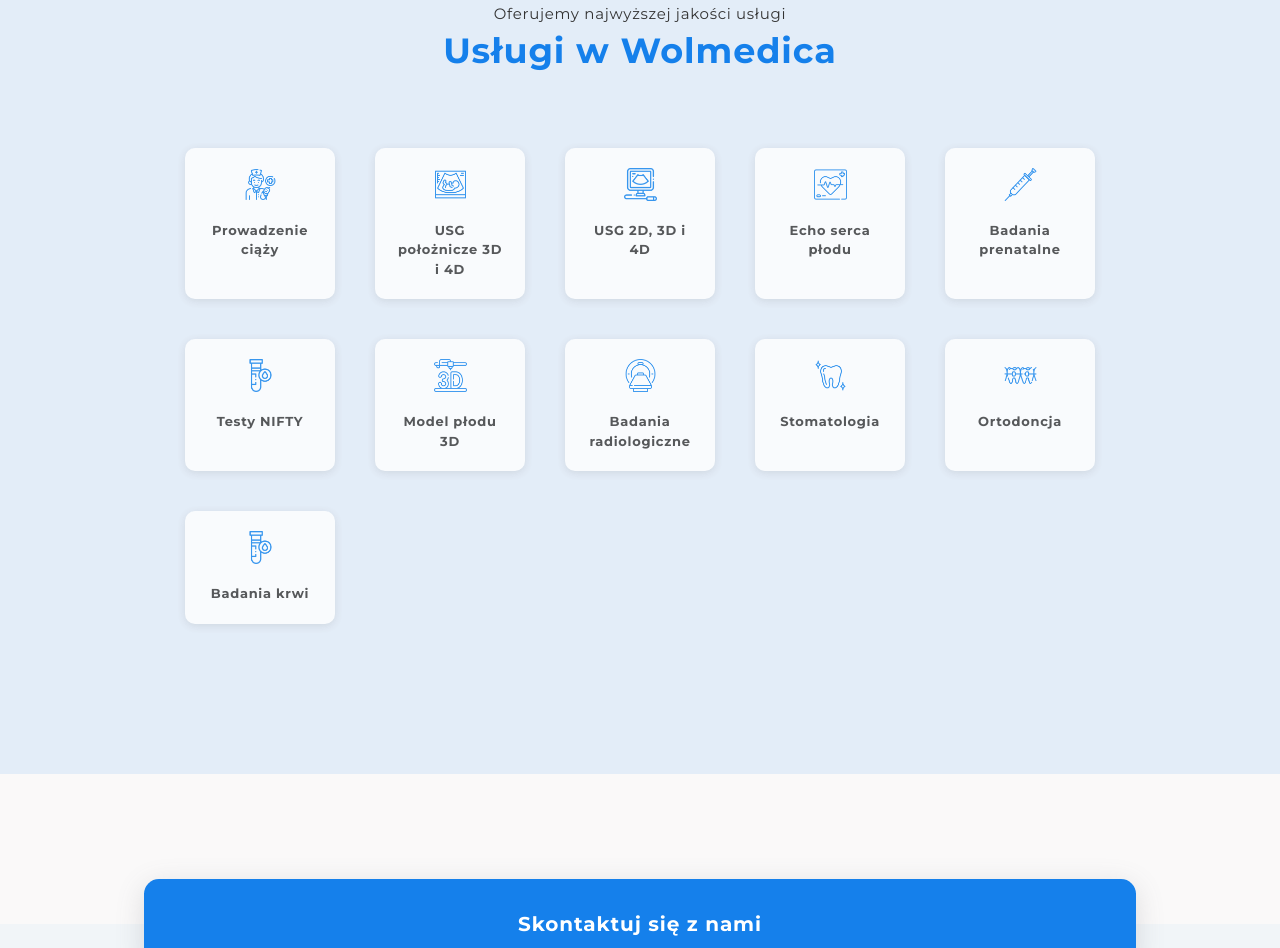
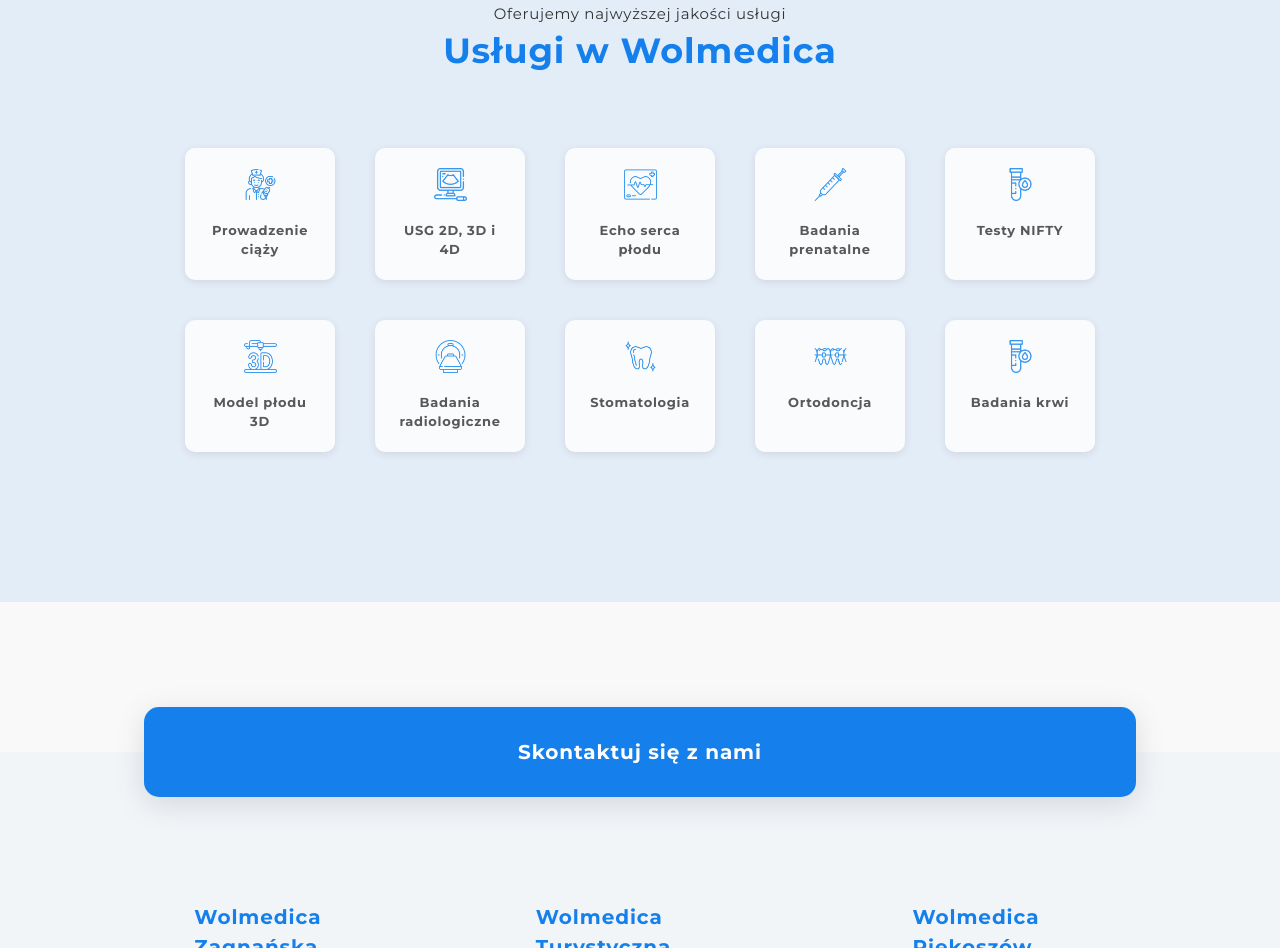
Before and after one commit to osowskimateusz97/tajny-projekt, a plain HTML site: page index.html in a window 1280 px wide. Shown: the part 4188-5136 px from the top of the page. Drawn offline with nearby package versions, Linux system fonts and the light colour scheme.

Commit message:
v.1.2.44.5.6

```diff
--- a/index.html
+++ b/index.html
@@ -327,16 +327,6 @@
             </article>
             <article class="specializations__card-list__card">
               <img
-                src="assets/icons/main/ultrasound(1).png"
-                class="specializations__card-list__card__icon"
-                alt="woman and man icon"
-              />
-              <p class="specializations__card-list__card__title paragraph">
-                USG położnicze 3D i 4D
-              </p>
-            </article>
-            <article class="specializations__card-list__card">
-              <img
                 src="assets/icons/main/ultrasound.png"
                 class="specializations__card-list__card__icon"
                 alt="woman and man icon"
```
